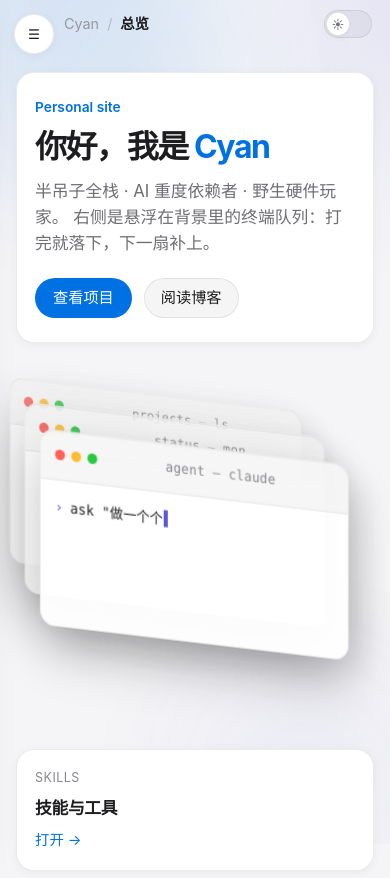
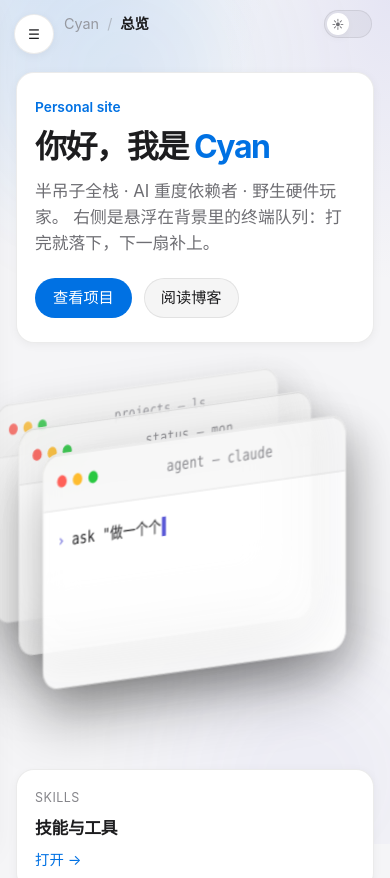
Before and after one commit to BakkaBlue/BakkaBlue.github.io, a Vue app: page / in a window 390 px wide. Shown: the top 878 px of the page. Built offline with nearby package versions, Linux system fonts and the light colour scheme.

Commit message:
style: fix orthographic terminal pitch and unflatten stack
Reverse the elevation so the queue matches the reference fan-out, and counter-scale height so windows no longer look crushed.

```diff
--- a/src/components/TerminalQueue.vue
+++ b/src/components/TerminalQueue.vue
@@ -278,11 +278,17 @@ onUnmounted(() => {
 </script>
 
 <style scoped>
-/* Floating stage — orthographic (no perspective foreshortening) */
+/*
+  Orthographic-ish stack (CSS approximation of your reference):
+  - rotateY for side turn
+  - mild rotateX for pitch
+  - counter-scaleY to undo the "squashed flat" look
+  - queue offsets are screen-space only (no perspective / translateZ)
+*/
 .stage {
   position: relative;
   width: 100%;
-  height: 520px;
+  height: 560px;
   overflow: visible;
   background: transparent;
   border: 0;
@@ -291,19 +297,19 @@ onUnmounted(() => {
 
 .floor {
   position: absolute;
-  left: 14%;
-  right: 8%;
-  bottom: 8%;
-  height: 38%;
+  left: 16%;
+  right: 10%;
+  bottom: 6%;
+  height: 34%;
   border-radius: 50%;
   background: radial-gradient(
     ellipse at center,
-    color-mix(in srgb, var(--text-primary) 10%, transparent),
+    color-mix(in srgb, var(--text-primary) 9%, transparent),
     transparent 74%
   );
-  filter: blur(16px);
-  opacity: 0.28;
-  transform: translateY(8px) scale(1.05, 0.55);
+  filter: blur(18px);
+  opacity: 0.24;
+  transform: translateY(10px) scale(1.08, 0.5);
   pointer-events: none;
 }
 
@@ -312,34 +318,40 @@ onUnmounted(() => {
   inset: 0;
   display: grid;
   place-items: center;
-  /* orthographic axonometric: yaw + elevation, no perspective */
+  transform-style: flat;
+  /* side turn + pitch; scaleY restores readable height after rotateX */
   transform:
-    translate3d(12px, 6px, 0)
-    rotateX(-22deg)
-    rotateY(-38deg);
-  transform-style: flat;
+    translate3d(8px, 4px, 0)
+    rotateX(18deg)
+    rotateY(-42deg)
+    scaleY(1.22);
 }
 
 .term {
   --i: 0;
   position: absolute;
-  width: min(98%, 600px);
-  border-radius: 16px;
+  width: min(98%, 620px);
+  border-radius: 18px;
   overflow: hidden;
-  border: 1px solid var(--border);
-  background: color-mix(in srgb, var(--bg-elevated) 96%, transparent);
+  border: 1px solid color-mix(in srgb, var(--border) 90%, transparent);
+  background: color-mix(in srgb, var(--bg-elevated) 88%, transparent);
+  backdrop-filter: blur(18px) saturate(140%);
+  -webkit-backdrop-filter: blur(18px) saturate(140%);
   box-shadow:
-    0 28px 56px rgba(0, 0, 0, 0.2),
-    16px 12px 36px rgba(0, 0, 0, 0.08),
-    0 1px 0 color-mix(in srgb, var(--text-primary) 8%, transparent) inset;
-  /* screen-space stack only — no translateZ */
+    0 30px 60px rgba(0, 0, 0, 0.28),
+    18px 14px 40px rgba(0, 0, 0, 0.12),
+    0 1px 0 color-mix(in srgb, var(--text-primary) 10%, transparent) inset;
+  /*
+    fan backward like the reference:
+    each next window shifts up-left and slightly smaller
+  */
   transform:
     translate(
-      calc(var(--i) * -22px),
-      calc(var(--i) * -28px)
+      calc(var(--i) * -34px),
+      calc(var(--i) * -30px)
     )
-    scale(calc(1 - var(--i) * 0.028));
-  opacity: calc(1 - var(--i) * 0.1);
+    scale(calc(1 - var(--i) * 0.035));
+  opacity: calc(1 - var(--i) * 0.08);
   transition:
     transform 0.75s var(--ease-out),
     opacity 0.55s var(--ease-out),
@@ -347,7 +359,7 @@ onUnmounted(() => {
 }
 
 .term.queue {
-  filter: saturate(0.92) brightness(0.98);
+  filter: saturate(0.95) brightness(0.98);
 }
 
 .term.active {
@@ -365,8 +377,8 @@ onUnmounted(() => {
   gap: 12px;
   align-items: center;
   padding: 14px 16px;
-  border-bottom: 1px solid var(--border);
-  background: color-mix(in srgb, var(--bg-soft) 88%, transparent);
+  border-bottom: 1px solid color-mix(in srgb, var(--border) 85%, transparent);
+  background: color-mix(in srgb, var(--bg-soft) 70%, transparent);
 }
 
 .dots {
@@ -397,8 +409,8 @@ onUnmounted(() => {
 }
 
 .body {
-  min-height: 200px;
-  max-height: 230px;
+  min-height: 210px;
+  max-height: 240px;
   padding: 18px 20px 20px;
   font-family: ui-monospace, SFMono-Regular, Menlo, Consolas, monospace;
   font-size: 1.05rem;
@@ -444,11 +456,12 @@ onUnmounted(() => {
     opacity: 1;
     filter: blur(0);
   }
-  35% {
-    opacity: 0.9;
+  30% {
+    opacity: 0.92;
   }
   100% {
-    transform: translate(10px, 240px) scale(0.94);
+    /* drop down in screen space, keep ortho proportions */
+    transform: translate(8px, 250px) scale(0.95);
     opacity: 0;
     filter: blur(1px);
   }
@@ -473,46 +486,48 @@ onUnmounted(() => {
 
 @media (max-width: 980px) {
   .stage {
-    height: 460px;
+    height: 480px;
   }
 
   .stack {
     transform:
-      translate3d(0, 6px, 0)
-      rotateX(-18deg)
-      rotateY(-32deg);
+      translate3d(0, 4px, 0)
+      rotateX(16deg)
+      rotateY(-36deg)
+      scaleY(1.18);
   }
 
   .term {
-    width: min(94%, 540px);
+    width: min(96%, 560px);
   }
 
   .body {
     font-size: 1rem;
-    min-height: 180px;
+    min-height: 190px;
   }
 }
 
 @media (max-width: 560px) {
   .stage {
-    height: 380px;
+    height: 400px;
   }
 
   .stack {
     transform:
-      translate3d(0, 4px, 0)
-      rotateX(-14deg)
-      rotateY(-26deg);
+      translate3d(0, 2px, 0)
+      rotateX(14deg)
+      rotateY(-30deg)
+      scaleY(1.14);
   }
 
   .term {
-    width: min(96%, 420px);
+    width: min(98%, 440px);
   }
 
   .body {
     font-size: 0.92rem;
-    min-height: 150px;
-    max-height: 180px;
+    min-height: 160px;
+    max-height: 190px;
     padding: 14px 16px;
   }
 }
```
